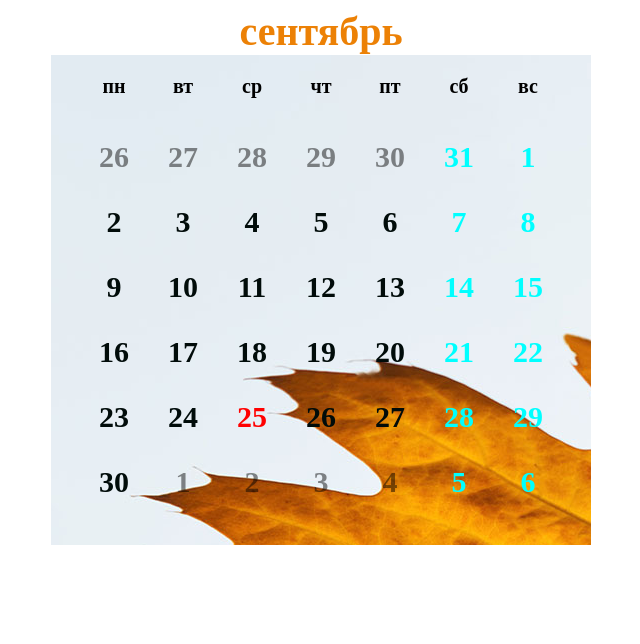
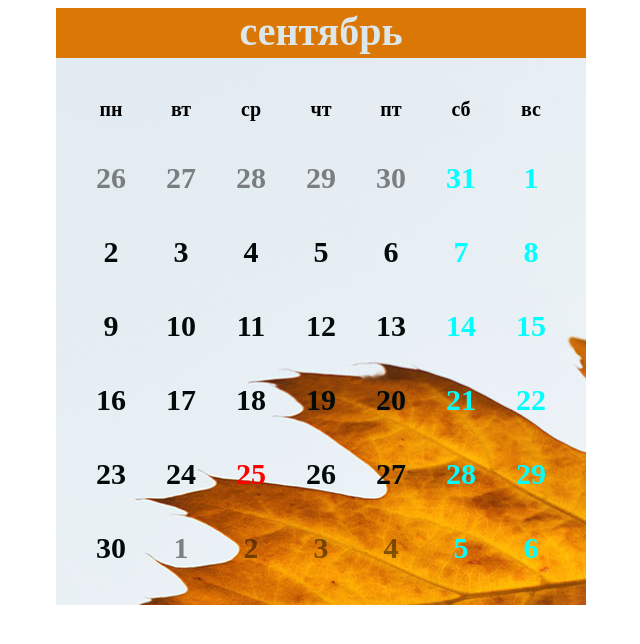
Before and after one commit to Vitalii1608/Home-Works, a plain HTML site: page lesson 3/index.html in a window 1280 px wide. Shown: the whole page, without its empty margins (319-959 px from the left). Drawn offline with Linux system fonts and the light colour scheme.

Commit message:
дз пересдача

```diff
--- a/lesson 3/style.css
+++ b/lesson 3/style.css
@@ -1,16 +1,18 @@
 .calendar{
     background: url("autumn.jpg");
-    height: 450px;
-    width: 500px;
+    width: 490px;
     margin: auto;
     padding: 20px;
     text-align: center
 }
 .month{
-
+    width: 530px;
+    height: 50px;
+    margin:auto;
+    background: rgb(219, 120, 5);
     font-weight: bold;
     font-size: 40px;
-    color: rgb(236, 129, 6);
+    color: rgb(219, 231, 235);
     text-align: center;
 }
 .clearfix:after {
@@ -21,39 +23,44 @@
   .day{
     font-weight: bold;
     font-size: 20px;
-    display: inline-block;
-    width: 65px;
-    height: 65px;
+    float: left;
+    width: 70px;
+    margin-top: 20px;
+    margin-bottom: 20px;
   }
   .number{
     font-weight: bold;
     font-size: 30px;
     color: rgb(1, 12, 10);
-    display: inline-block;
-    width: 65px;
-    height: 65px;
+    float: left;
+    width: 70px;
+    margin-top: 20px;
+    margin-bottom: 20px;
  }
  .weekend{
     font-weight: bold;
     color: aqua;
     font-size: 30px;
-    display: inline-block;
-    width: 65px;
-    height: 65px;
+    float: left;
+    width: 70px;
+    margin-top: 20px;
+    margin-bottom: 20px;
  }
  .now{
     font-weight: bold;
     color: red;
     font-size: 30px;
-    display: inline-block;
-    width: 65px;
-    height: 65px;
+    float: left;
+    width: 70px;
+    margin-top: 20px;
+    margin-bottom: 20px;
  }
  .other{
     font-weight: bold;
-     color: rgba(0, 0, 0, 0.466);
-     font-size: 30px;
-    display: inline-block;
-    width: 65px;
-    height: 65px;
+    color: rgba(0, 0, 0, 0.466);
+    font-size: 30px;
+    float: left;
+    width: 70px;
+    margin-top: 20px;
+    margin-bottom: 20px;
  }
```
Also changed, not shown: lesson 4/index.html (added).
